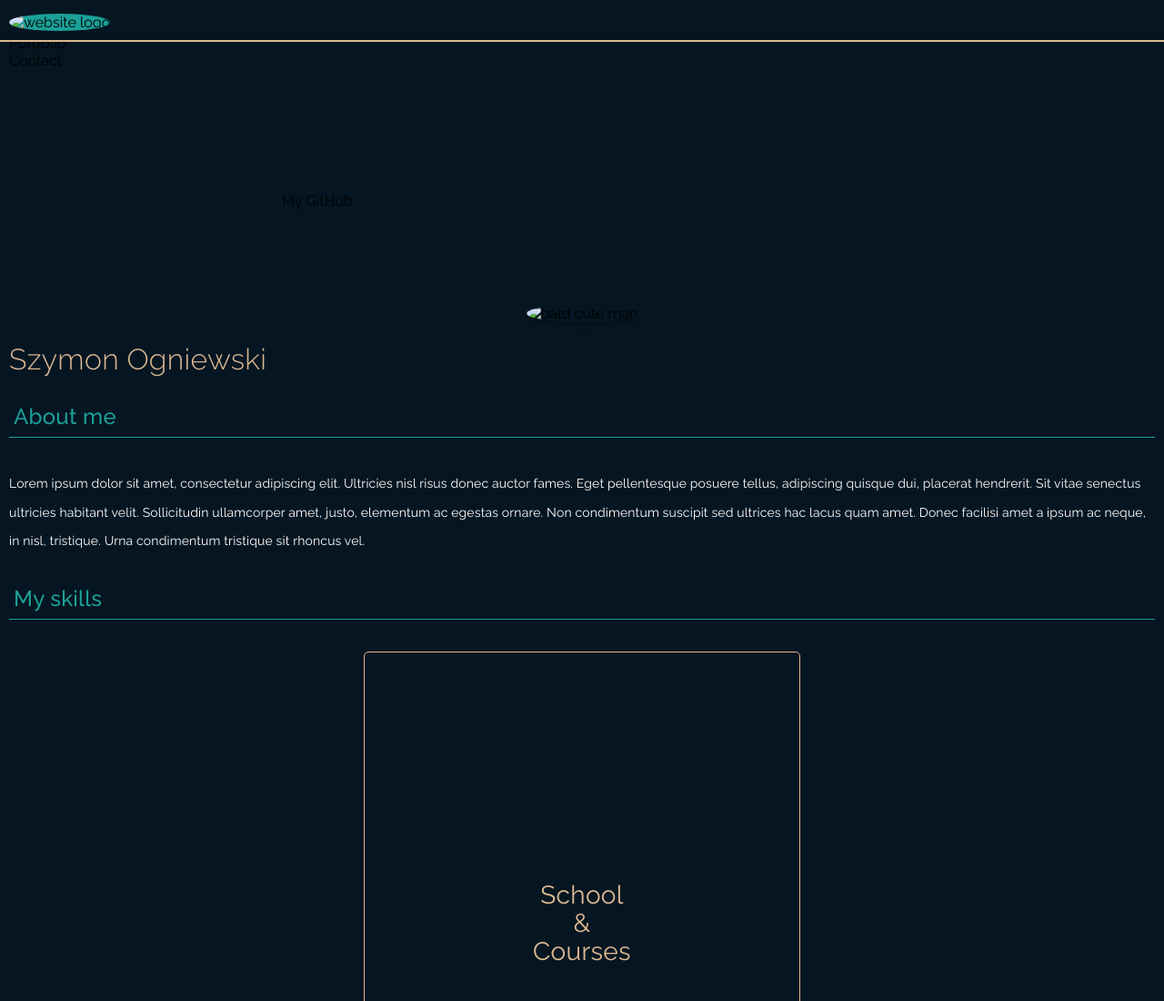
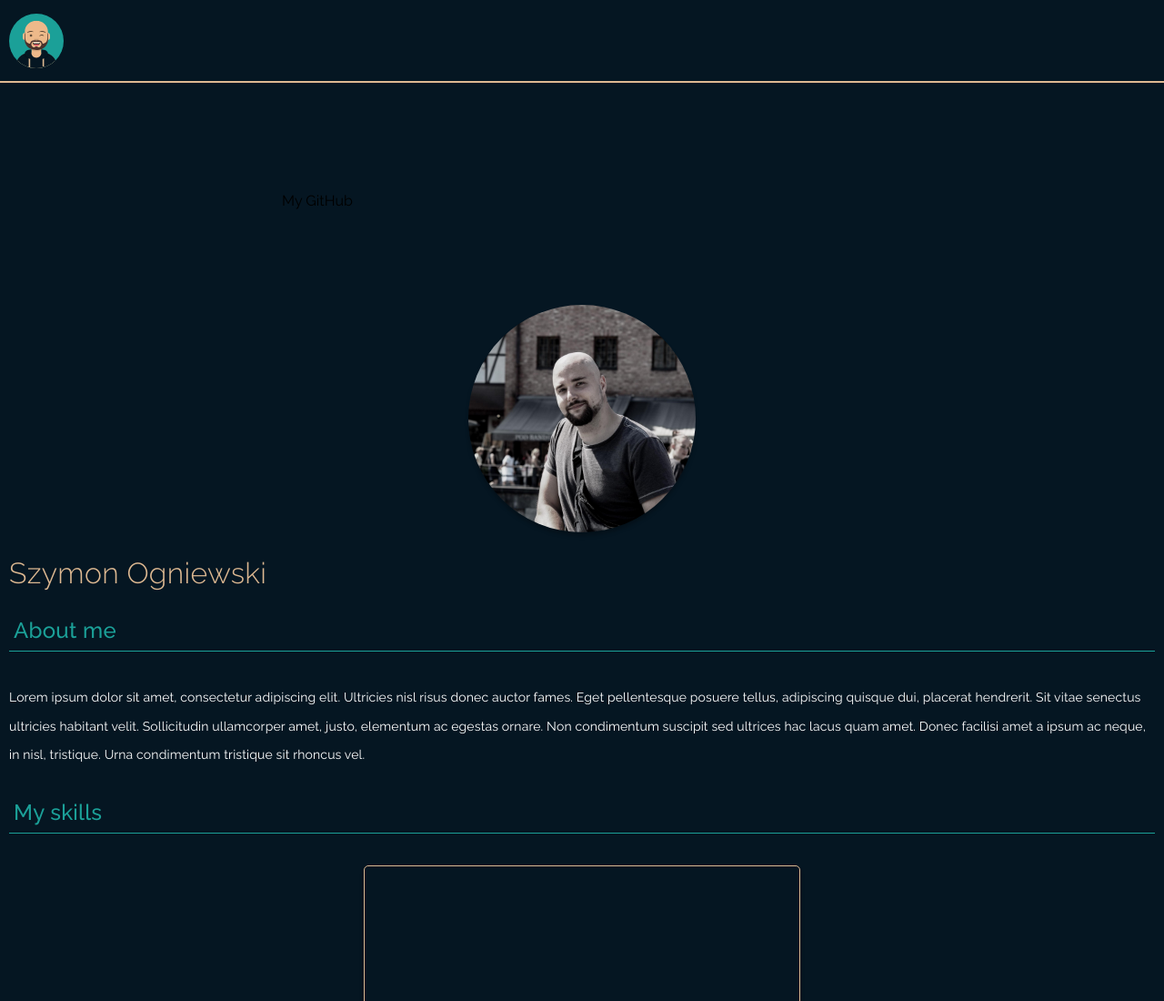
Before and after one commit to SzymonOgniewski/Szymon-Ogniewski-website, a plain HTML site: page index.html in a window 1280 px wide. Shown: the top 1100 px of the page at 91% size. Drawn offline with nearby package versions, Linux system fonts and the light colour scheme; files that its build step writes are made by us from their sources; the site is published under a folder, as on GitHub Pages, so addresses that start at the root find nothing.

Commit message:
Update index.html

```diff
--- a/index.html
+++ b/index.html
@@ -4,7 +4,7 @@
     <meta charset="UTF-8" />
     <meta http-equiv="X-UA-Compatible" content="IE=edge" />
     <meta name="viewport" content="width=device-width, initial-scale=1.0" />
-    <title>Szymon Ogniewski CV</title>
+    <title>Szymon Ogniewski Web Developer</title>
     <link href="css/main.css" rel="stylesheet" />
     <link
       href="https://fonts.googleapis.com/css2?family=Raleway:wght@300;400;500;600;700&display=swap"
@@ -15,7 +15,7 @@
     <header>
       <section class="page-header">
         <div class="mobile-header">
-          <img class="logo" src="/images/logo.svg" alt="website logo" />
+          <img class="logo" src="./images/logo.svg" alt="website logo" />
           <nav role="navigation" class="mobile-nav">
             <div id="menuToggle" class="mobile-nav__toggle">
               <input type="checkbox" class="mobile-nav__toggle--input" />
@@ -59,7 +59,7 @@
           <div class="about-me__box">
             <img
               class="about-me__box--photo"
-              src="/images/myphoto.jpg"
+              src="./images/myphoto.jpg"
               alt="bald cute man"
             />
           </div>
```
